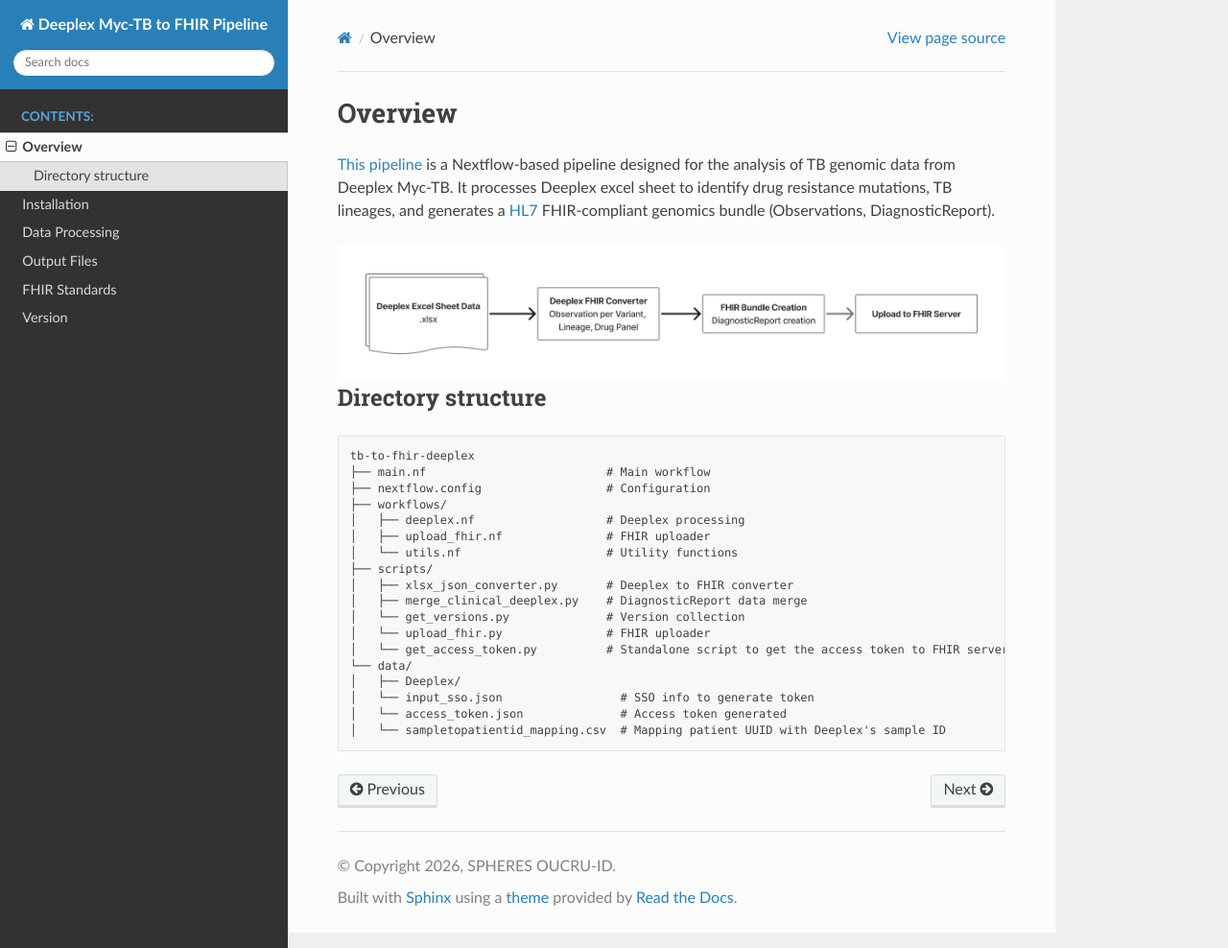
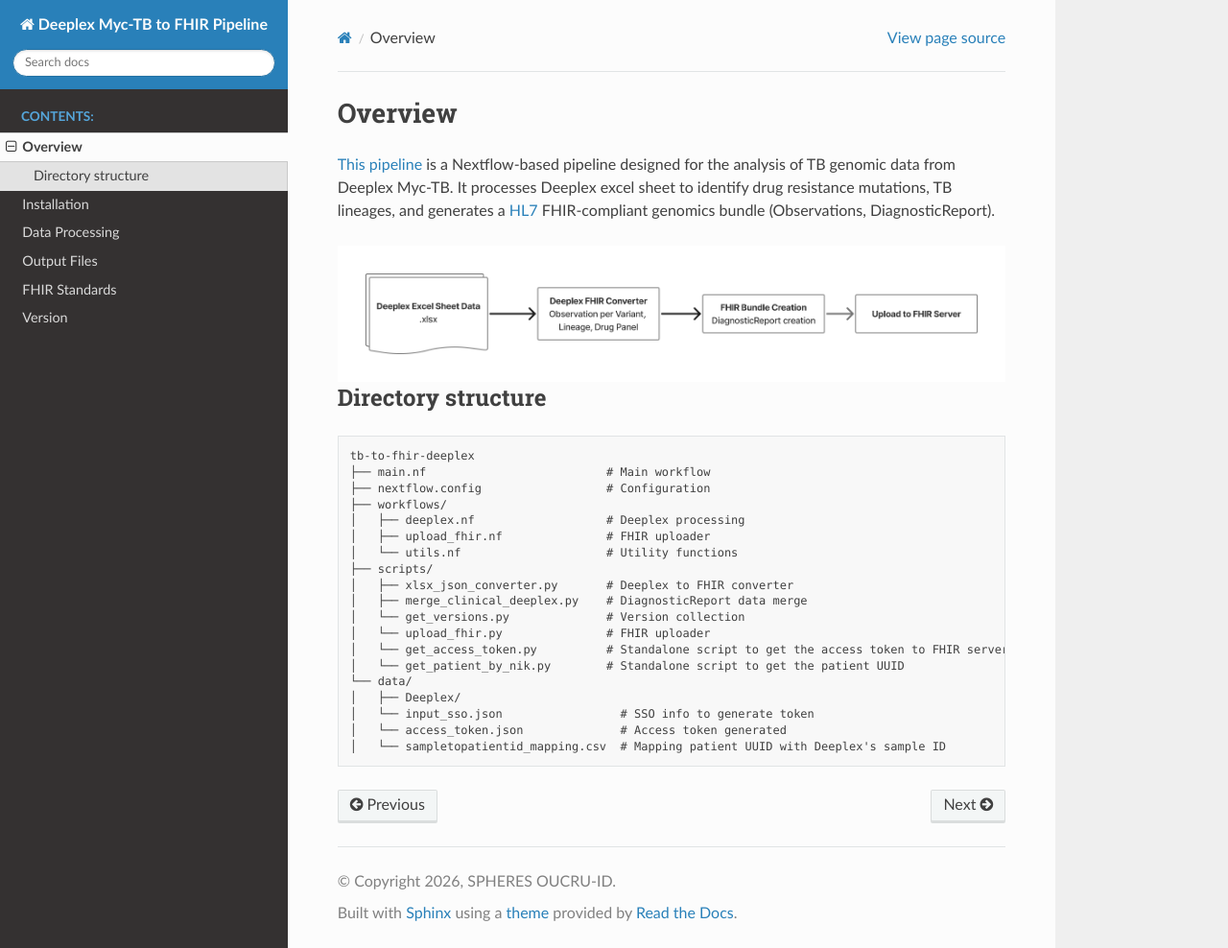
Before and after one commit to robind1/deeplex-tb-to-fhir-pipeline-docs, a Sphinx documentation site: the page built from docs/source/overview.md, in a window 1280 px wide and 988 px high. Shown: the whole window at 96% size. Built offline with Sphinx 7.4.7 and the Read the Docs theme 3.1.0, drawn with Linux system fonts in a browser that asks for light colours.

Commit message:
Update overview.md

```diff
--- a/docs/source/overview.md
+++ b/docs/source/overview.md
@@ -23,6 +23,7 @@
 │   └── get_versions.py              # Version collection
 │   └── upload_fhir.py               # FHIR uploader
 │   └── get_access_token.py          # Standalone script to get the access token to FHIR server
+│   └── get_patient_by_nik.py        # Standalone script to get the patient UUID
 └── data/
 │   ├── Deeplex/
 │   └── input_sso.json                 # SSO info to generate token
```
